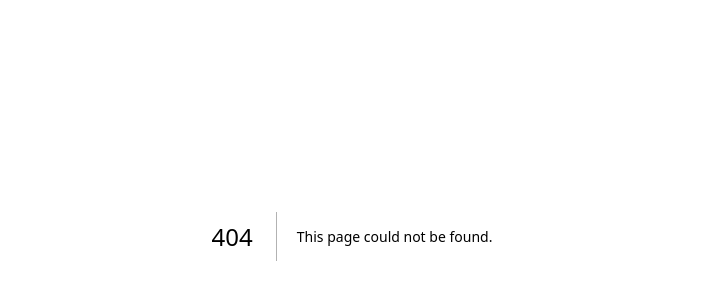
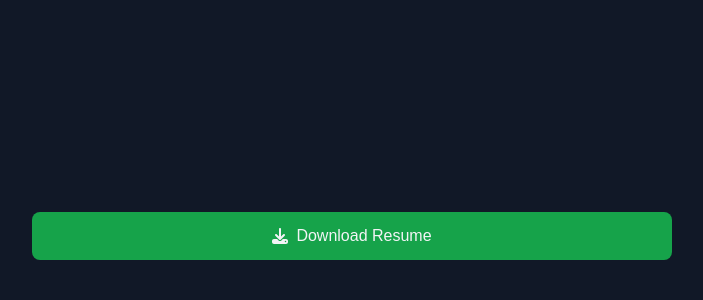
Before and after one commit to jcodes2003/portfolio, a Next.js app: page /resume in a window 1280 px wide. Before the commit this address had no page. Shown: the part 164-464 px from the top of the page, without its empty margins (288-991 px from the left). Built offline with nearby package versions, Linux system fonts and the light colour scheme.

Commit message:
Refactor page layout and improve code formatting

```diff
--- a/app/page.js
+++ b/app/page.js
@@ -6,6 +6,7 @@ import { HashLoader } from 'react-spinners';
 import { motion, useAnimation, AnimatePresence } from 'framer-motion';
 import { useInView } from 'react-intersection-observer';
 import { IoChevronBackOutline, IoChevronForwardOutline } from 'react-icons/io5';
+import { FaDownload } from "react-icons/fa6";
 import emailjs from '@emailjs/browser';
 
 const sendEmail = (e) => {
@@ -784,10 +785,20 @@ const Portfolio = () => {
                   whileHover={{ scale: 1.02 }}
                   whileTap={{ scale: 0.98 }}
                   variants={itemVariants}
-
                 >
                   Send Message
                 </motion.button>
+
+                <a
+                  href="/assets/images/resumes.pdf" // Update with the actual path to your resume
+                  className="flex items-center justify-center w-full bg-green-600 py-3 rounded-lg font-medium hover:bg-green-500 transition-colors text-center"
+                  download
+                >
+                  <span className="mr-2">
+                  <FaDownload />
+                  </span>
+                  Download Resume
+                </a>
               </motion.form>
             </motion.section>
           </main>
--- /dev/null
+++ b/app/resume/page.js
@@ -0,0 +1,37 @@
+'use client'
+import React, { useState } from 'react'
+import { FaDownload } from "react-icons/fa6";
+import { RingLoader } from 'react-spinners';
+
+const page = () => {
+  const [loading, setLoading] = useState(false);
+
+  const handleDownload = () => {
+    setLoading(true);
+    setTimeout(() => {
+      setLoading(false);
+    }, 2000);
+  };
+
+  return (
+    <div className="flex items-center justify-center h-screen bg-gray-900 text-gray-100">
+      {loading ? (
+        <div className="loader"><RingLoader color="#00ffe5" /></div>
+      ) : (
+        <a
+          href="/assets/images/resumes.pdf" // Update with the actual path to your resume
+          className="flex items-center justify-center w-1/2 bg-green-600 py-3 rounded-lg font-medium hover:bg-green-500 transition-colors text-center"
+          download
+          onClick={handleDownload}
+        >
+          <span className="mr-2">
+            <FaDownload />
+          </span>
+          Download Resume
+        </a>
+      )}
+    </div>
+  )
+}
+
+export default page
```
Also changed, not shown: 1 other file (tests, documents, lock files or other folders).
